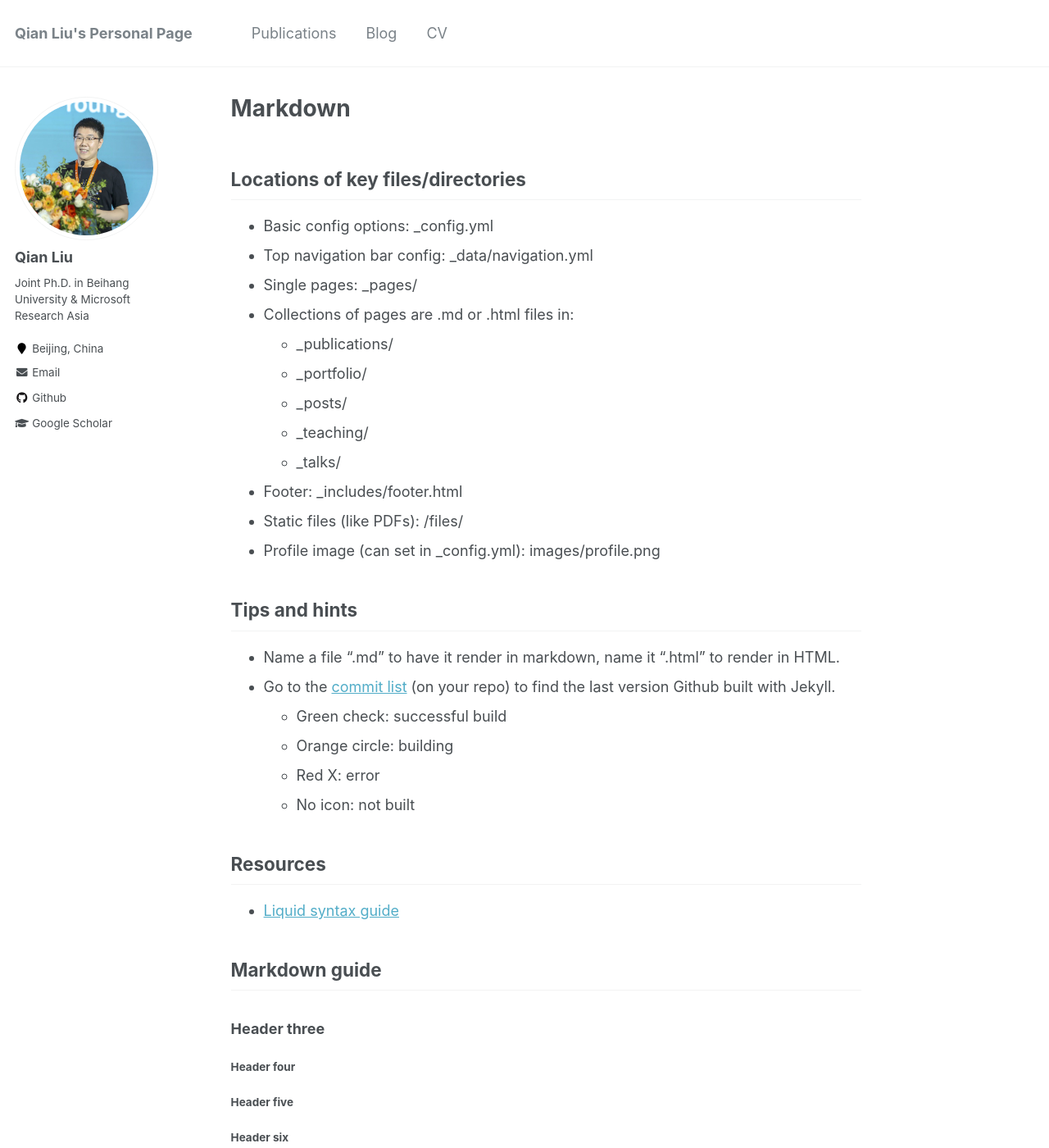
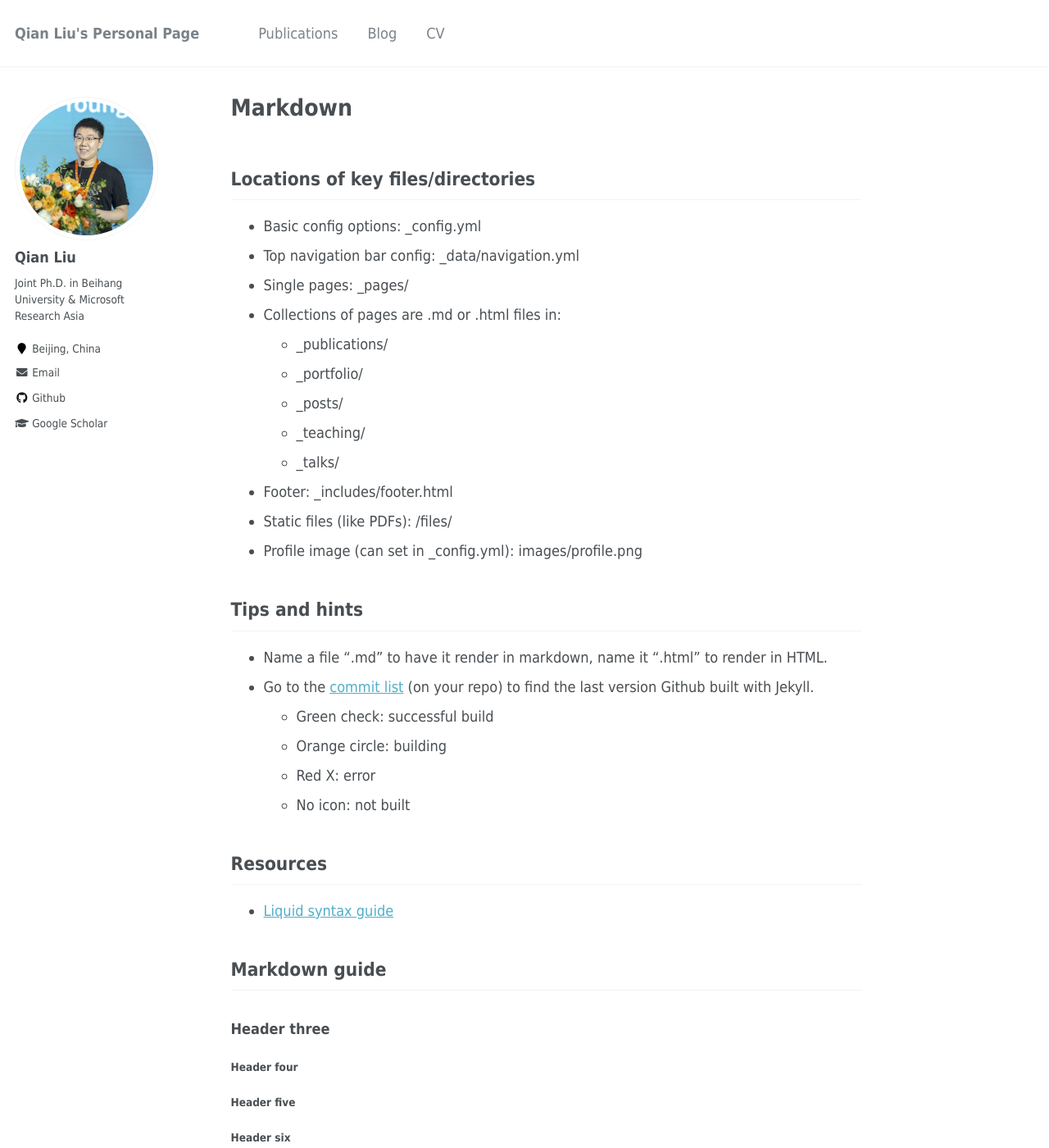
Before and after one commit to yhLeeee/yhLeeee.github.io, a Jekyll site: the page built from _pages/markdown.md, in a window 1280 px wide and 1400 px high. Shown: the whole window at 82% size. Built offline with Jekyll 4.4.1, drawn with Linux system fonts in a browser that asks for light colours.

Commit message:
update font

```diff
--- a/_sass/_variables.scss
+++ b/_sass/_variables.scss
@@ -14,7 +14,7 @@ $indent-var                 : 1.3em;
 
 /* system typefaces */
 $serif                      : Georgia, Times, serif;
-$sans-serif                 : -apple-system, ".SFNSText-Regular", "San Francisco", "Roboto", "Segoe UI", "Helvetica Neue", "Lucida Grande", Arial, sans-serif;
+$sans-serif                 : "Tahoma", -apple-system, ".SFNSText-Regular", "San Francisco", "Roboto", "Segoe UI", "Helvetica Neue", "Lucida Grande", Arial, sans-serif;
 $monospace                  : Monaco, Consolas, "Lucida Console", monospace;
 
 /* sans serif typefaces */
```
